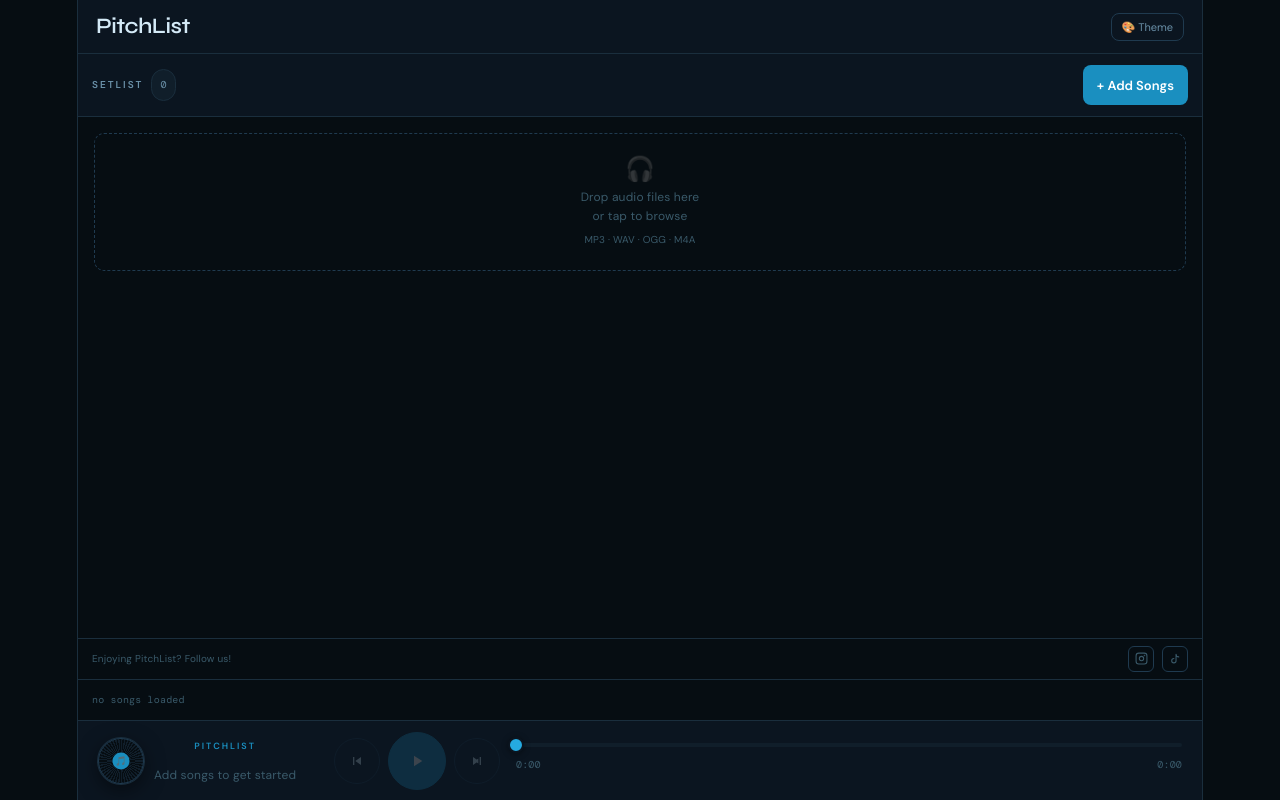
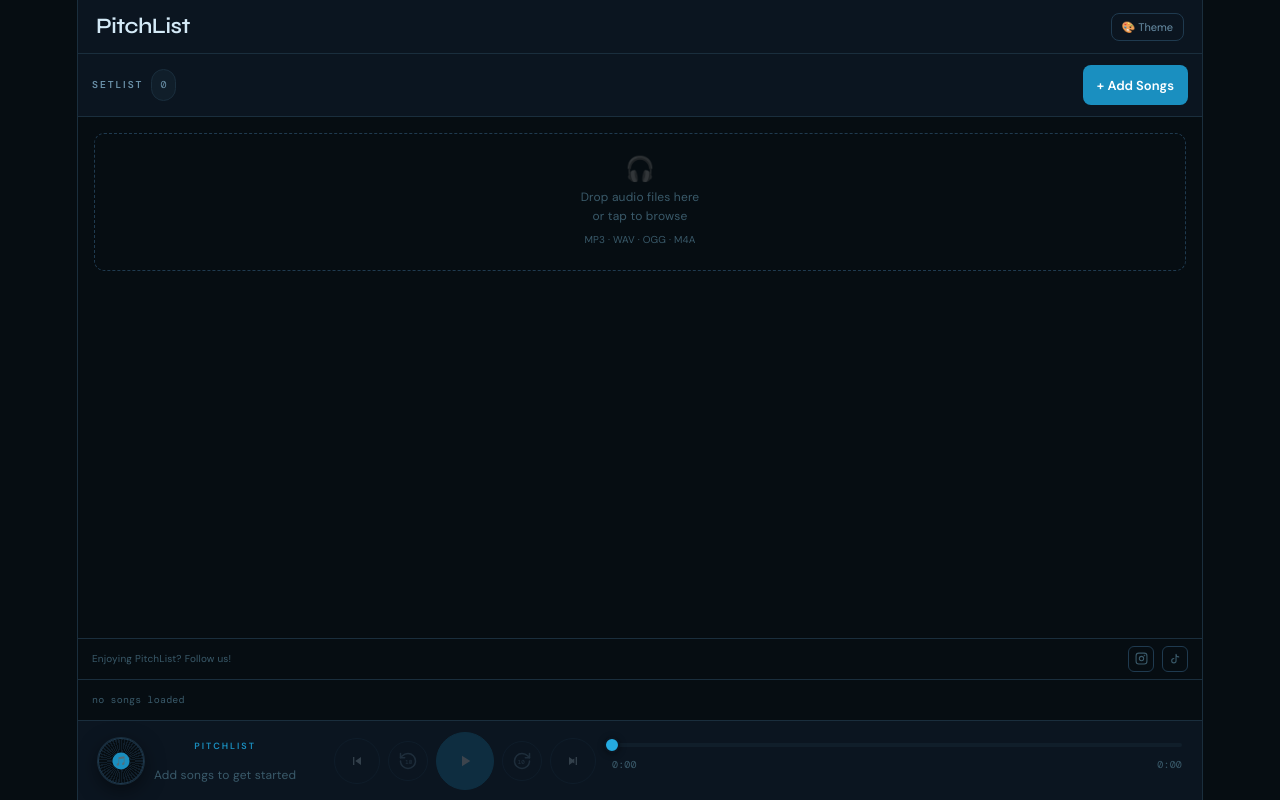
Before and after one commit to ipanmanuel-bot/WorshipSetlist, a React (Vite) app: page / in a window 1280 px wide. Built offline with nearby package versions, Linux system fonts and the light colour scheme.

Commit message:
Add files via upload

```diff
--- a/src/App.tsx
+++ b/src/App.tsx
@@ -257,7 +257,9 @@
 .t-btn:hover:not(:disabled){border-color:var(--amber);color:var(--amber);}
 .t-btn.play-btn{min-width:58px;min-height:58px;background:var(--amber);border-color:var(--amber);color:#fff;}
 .t-btn.play-btn:hover:not(:disabled){background:var(--amber2);border-color:var(--amber2);}
+.t-btn.seek-btn{min-width:40px;min-height:40px;color:var(--text2);}
 .t-btn:disabled{opacity:.2;cursor:not-allowed;}
+@media(max-width:660px){.transport{gap:6px;}}
 .theme-btn{background:none;border:1px solid var(--border2);color:var(--text2);border-radius:8px;padding:6px 10px;font-size:11px;cursor:pointer;font-family:'DM Sans',sans-serif;display:flex;align-items:center;gap:5px;transition:all .15s;-webkit-tap-highlight-color:transparent;white-space:nowrap;margin-left:auto;}
 .theme-btn:hover{border-color:var(--amber);color:var(--amber);}
 .theme-dropdown{position:absolute;top:58px;right:12px;z-index:100;background:var(--bg2);border:1px solid var(--border2);border-radius:10px;overflow:hidden;box-shadow:0 8px 32px rgba(0,0,0,.4);min-width:160px;}
@@ -420,7 +422,7 @@
   const scoreChroma=(ch:number[])=>{
     const sc=new Array(12).fill(0);
     for(let i=0;i<12;i++) sc[i]=0.2*ch[(i+11)%12]+0.6*ch[i]+0.2*ch[(i+1)%12];
-    let bR=-Infinity,bRoot=0,bMode:'major'|'minor'='major';
+    const scores:{root:number,mode:'major'|'minor',score:number}[]=[];
     for(let root=0;root<12;root++){
       const ksM=Array.from({length:12},(_,i)=>KS_MAJOR[(i-root+12)%12]);
       const ksm=Array.from({length:12},(_,i)=>KS_MINOR[(i-root+12)%12]);
@@ -428,10 +430,24 @@
       const tpm=Array.from({length:12},(_,i)=>TEMP_MINOR[(i-root+12)%12]);
       const rMaj=(_pearson(sc,ksM)+_pearson(sc,tpM))/2;
       const rMin=(_pearson(sc,ksm)+_pearson(sc,tpm))/2;
-      if(rMaj>bR){bR=rMaj;bRoot=root;bMode='major';}
-      if(rMin>bR){bR=rMin;bRoot=root;bMode='minor';}
-    }
-    return{root:bRoot,mode:bMode};
+      scores.push({root,mode:'major',score:rMaj});
+      scores.push({root,mode:'minor',score:rMin});
+    }
+    scores.sort((a,b)=>b.score-a.score);
+    let best=scores[0];
+    /* Fifth-error correction: detectors commonly pick the dominant (V) instead
+       of the tonic (I) because every root's 3rd harmonic is a perfect fifth up
+       and V chords are used heavily. If a same-mode candidate a perfect fifth
+       BELOW the winner scores within FIFTH_TOL, prefer it — that's the tonic.
+       Also handles E/B: those keys differ by only one scale note (A vs A#),
+       so their raw scores land very close and small biases flip the winner. */
+    const FIFTH_TOL=0.05;
+    for(let i=1;i<scores.length;i++){
+      const c=scores[i];
+      if(c.mode!==best.mode) continue;
+      if(((best.root-c.root+12)%12)===7&&(best.score-c.score)<FIFTH_TOL){ best=c; break; }
+    }
+    return{root:best.root,mode:best.mode};
   };
 
   /* Process one HPCP frame — single FFT, accumulates into up to two arrays. */
@@ -622,6 +638,20 @@
 const IconPlay=()=><svg width="18" height="18" viewBox="0 0 24 24" fill="currentColor"><path d="M8 5v14l11-7z"/></svg>;
 const IconPause=()=><svg width="18" height="18" viewBox="0 0 24 24" fill="currentColor"><path d="M6 19h4V5H6v14zm8-14v14h4V5h-4z"/></svg>;
 const IconPlaySm=()=><svg width="10" height="10" viewBox="0 0 24 24" fill="currentColor"><path d="M8 5v14l11-7z"/></svg>;
+const IconRewind10=()=>(
+  <svg width="20" height="20" viewBox="0 0 24 24" fill="none" stroke="currentColor" strokeWidth="1.8" strokeLinecap="round" strokeLinejoin="round">
+    <path d="M3 12a9 9 0 1 0 9-9 9.75 9.75 0 0 0-6.74 2.74L3 8"/>
+    <path d="M3 3v5h5"/>
+    <text x="13" y="16" fontSize="7" fontWeight="700" fill="currentColor" stroke="none" textAnchor="middle" fontFamily="'DM Mono', monospace">10</text>
+  </svg>
+);
+const IconFFwd10=()=>(
+  <svg width="20" height="20" viewBox="0 0 24 24" fill="none" stroke="currentColor" strokeWidth="1.8" strokeLinecap="round" strokeLinejoin="round">
+    <path d="M21 12a9 9 0 1 1-9-9 9.75 9.75 0 0 1 6.74 2.74L21 8"/>
+    <path d="M21 3v5h-5"/>
+    <text x="11" y="16" fontSize="7" fontWeight="700" fill="currentColor" stroke="none" textAnchor="middle" fontFamily="'DM Mono', monospace">10</text>
+  </svg>
+);
 
 /* Scrolls overflowing text after a pause so the full title is readable */
 function MarqueeText({text,className}:{text:string,className?:string}){
@@ -775,12 +805,31 @@
     navigator.mediaSession.setActionHandler('previoustrack', ()=>{
       const cur = playingIdxRef.current;
       if(cur===null) return;
+      const ctx=actxRef.current;
+      const dur=durationRef.current;
+      const elapsed=isPlayingRef.current&&ctx?Math.min(ctx.currentTime-startTimeRef.current,dur):pausedAtRef.current;
+      if(elapsed>5){ pausedAtRef.current=0; playFrom(cur,0); return; }
       const p = cur-1;
       if(p >= 0) { setActiveIdx(p); setPlayingIdx(p); pausedAtRef.current=0; playFrom(p,0); }
-      else { pausedAtRef.current=0; playFrom(cur,0); }
     });
+    const seek=(dir:number)=>(details?:MediaSessionActionDetails)=>{
+      const off=(details as any)?.seekOffset||10;
+      const idx=playingIdxRef.current??activeIdxRef.current;
+      if(idx===null) return;
+      const song=songsRef.current[idx];
+      if(!song) return;
+      const dur=durationRef.current||(song.audioBuffer.duration/(song.tempo/100));
+      if(dur<=0) return;
+      const ctx=actxRef.current;
+      const cur=isPlayingRef.current&&ctx?Math.min(ctx.currentTime-startTimeRef.current,dur):pausedAtRef.current;
+      const newPos=Math.max(0,Math.min(dur,cur+dir*off));
+      pausedAtRef.current=newPos;
+      if(isPlayingRef.current) playFrom(idx,newPos);
+    };
+    try{ navigator.mediaSession.setActionHandler('seekbackward',seek(-1)); }catch{}
+    try{ navigator.mediaSession.setActionHandler('seekforward', seek(1));  }catch{}
     return ()=>{
-      (['play','pause','nexttrack','previoustrack'] as MediaSessionAction[]).forEach(a=>{
+      (['play','pause','nexttrack','previoustrack','seekbackward','seekforward'] as MediaSessionAction[]).forEach(a=>{
         try{ navigator.mediaSession.setActionHandler(a,null); }catch{}
       });
     };
@@ -944,7 +993,15 @@
         if(!isPlayingRef.current||genRef.current!==gen) return;
         const next=playingIdxRef.current+1;
         if(next<songsRef.current.length){setActiveIdx(next);setPlayingIdx(next);pausedAtRef.current=0;playFrom(next,0);}
-        else{setIsPlaying(false);setPlayingIdx(null);setProgress(0);pausedAtRef.current=0;}
+        else{
+          /* End of setlist: the worklet returned false from process() and is
+             now a zombie node. Release it so the next Play creates a fresh
+             worklet instead of posting 'seek' to a dead one (no audio bug). */
+          stopSource();
+          audioOutRef.current?.pause();
+          loadedSongIdRef.current=null;
+          setIsPlaying(false);setPlayingIdx(null);setProgress(0);pausedAtRef.current=0;
+        }
       };
       const tick=()=>{
         const el=ctx.currentTime-startTimeRef.current;
@@ -967,9 +1024,7 @@
       if(canSeek){
         if(rafRef.current) cancelAnimationFrame(rafRef.current);
         const node=workletNodeRef.current!;
-        node.parameters.get('pitch').value=song.pitch;
-        node.parameters.get('tempo').value=tempoFactor;
-        node.port.postMessage({t:'seek',s:startSample});
+        node.port.postMessage({t:'seek',s:startSample,pitch:song.pitch,tempo:tempoFactor});
         node.port.onmessage=({data})=>{ if(data.t==='ended') advance(); };
       } else {
         /* Different song or first play: full node creation + data transfer */
@@ -981,9 +1036,10 @@
         const node=new AudioWorkletNode(ctx,'pv-proc',{
           numberOfOutputs:1, outputChannelCount:[numCh]
         });
-        node.parameters.get('pitch').value=song.pitch;
-        node.parameters.get('tempo').value=tempoFactor;
-        node.port.postMessage({t:'load',ch,s:startSample},ch.map(f=>f.buffer));
+        /* Pitch/tempo travel in the load message so they're applied atomically
+           with _on=true — avoids the AudioParam-vs-port race that caused the
+           new song's first blocks to play at the previous song's pitch. */
+        node.port.postMessage({t:'load',ch,s:startSample,pitch:song.pitch,tempo:tempoFactor},ch.map(f=>f.buffer));
         node.port.onmessage=({data})=>{ if(data.t==='ended') advance(); };
         if(destNodeRef.current){
           node.connect(destNodeRef.current);
@@ -1016,8 +1072,44 @@
     } else { playFrom(playingIdx??activeIdx??0,pausedAtRef.current); }
   };
 
-  const handlePrev=()=>{const pi=playingIdx??activeIdx;if(pi!==null){pausedAtRef.current=0;playFrom(Math.max(0,pi-1),0);}};
+  const currentElapsed=()=>{
+    const ctx=actxRef.current;
+    const dur=durationRef.current;
+    if(isPlayingRef.current&&ctx) return Math.min(ctx.currentTime-startTimeRef.current,dur);
+    return pausedAtRef.current;
+  };
+
+  const handlePrev=()=>{
+    const pi=playingIdx??activeIdx;
+    if(pi===null) return;
+    /* If the song has played past 5s, "Previous" restarts the current track
+       instead of jumping to the previous one — matches Spotify/Apple Music. */
+    if(currentElapsed()>5){pausedAtRef.current=0;playFrom(pi,0);return;}
+    if(pi>0){pausedAtRef.current=0;playFrom(pi-1,0);}
+  };
   const handleNext=()=>{const pi=playingIdx??activeIdx;if(pi!==null&&pi+1<songs.length){pausedAtRef.current=0;playFrom(pi+1,0);}};
+
+  const handleSeek=(deltaSec:number)=>{
+    const idx=playingIdxRef.current??activeIdxRef.current;
+    if(idx===null) return;
+    const song=songsRef.current[idx];
+    if(!song) return;
+    const dur=durationRef.current||(song.audioBuffer.duration/(song.tempo/100));
+    if(dur<=0) return;
+    const newPos=Math.max(0,Math.min(dur,currentElapsed()+deltaSec));
+    pausedAtRef.current=newPos;
+    if(isPlayingRef.current){
+      playFrom(idx,newPos);
+    }else{
+      /* Paused: update the visual position but don't resume playback */
+      setProgress(newPos);
+      setDuration(dur);
+      const pct=(newPos/dur)*100;
+      if(progFillRef.current) progFillRef.current.style.width=pct+'%';
+      if(progThumbRef.current) progThumbRef.current.style.left=pct+'%';
+      if(progCurTimeRef.current) progCurTimeRef.current.textContent=fmt(newPos);
+    }
+  };
 
   const handleInstall=async()=>{
     if(isIOS()){ setShowInstall(true); return; }
@@ -1146,15 +1238,14 @@
       }).catch(()=>{});
       return updated;
     }));
-    /* If this song is currently playing, update worklet AudioParams instantly */
+    /* If this song is currently playing, push pitch/tempo to the worklet */
     const isActive=songsRef.current[playingIdxRef.current]?.id===id;
     if(isActive&&workletNodeRef.current){
       const song=songsRef.current.find(s=>s.id===id);
       if(!song) return;
       const updated={...song,[key]:val};
-      workletNodeRef.current.parameters.get('pitch').value=updated.pitch;
       const tf=updated.tempo/100;
-      workletNodeRef.current.parameters.get('tempo').value=tf;
+      workletNodeRef.current.port.postMessage({t:'setParams',pitch:updated.pitch,tempo:tf});
       /* Recalculate output duration when tempo changes */
       const newDur=updated.audioBuffer.duration/tf;
       durationRef.current=newDur; setDuration(newDur);
@@ -1177,11 +1268,9 @@
       const node=new AudioWorkletNode(octx,'pv-proc',{
         numberOfOutputs:1,outputChannelCount:[nc]
       });
-      node.parameters.get('pitch').value=song.pitch;
-      node.parameters.get('tempo').value=tempoFactor;
       const ch:Float32Array[]=[];
       for(let c=0;c<nc;c++) ch.push(new Float32Array(ab.getChannelData(c)));
-      node.port.postMessage({t:'load',ch,s:0},ch.map(f=>f.buffer));
+      node.port.postMessage({t:'load',ch,s:0,pitch:song.pitch,tempo:tempoFactor},ch.map(f=>f.buffer));
       node.connect(octx.destination);
 
       const rendered=await octx.startRendering();
@@ -1570,13 +1659,15 @@
             </div>
 
             <div className="transport">
-              <button tabIndex={-1} className="t-btn" onClick={handlePrev} disabled={songs.length===0||(playingIdx??activeIdx??-1)<=0}><IconPrev/></button>
+              <button tabIndex={-1} className="t-btn" onClick={handlePrev} disabled={songs.length===0||(playingIdx??activeIdx)===null} title="Previous"><IconPrev/></button>
+              <button tabIndex={-1} className="t-btn seek-btn" onClick={()=>handleSeek(-10)} disabled={playingIdx===null} title="Rewind 10s"><IconRewind10/></button>
               <button tabIndex={-1} className="t-btn play-btn"
                 onClick={songs.length>0?handlePlayPause:undefined}
                 disabled={songs.length===0}>
                 {isPlaying?<IconPause/>:<IconPlay/>}
               </button>
-              <button tabIndex={-1} className="t-btn" onClick={handleNext} disabled={songs.length===0||(playingIdx??activeIdx??-1)>=songs.length-1}><IconNext/></button>
+              <button tabIndex={-1} className="t-btn seek-btn" onClick={()=>handleSeek(10)} disabled={playingIdx===null} title="Forward 10s"><IconFFwd10/></button>
+              <button tabIndex={-1} className="t-btn" onClick={handleNext} disabled={songs.length===0||(playingIdx??activeIdx??-1)>=songs.length-1} title="Next"><IconNext/></button>
             </div>
           </div>
       </div>
```
Also changed, not shown: public/key-worker.js (+18 -4 lines), public/pv-processor.js (+20 -12 lines).
